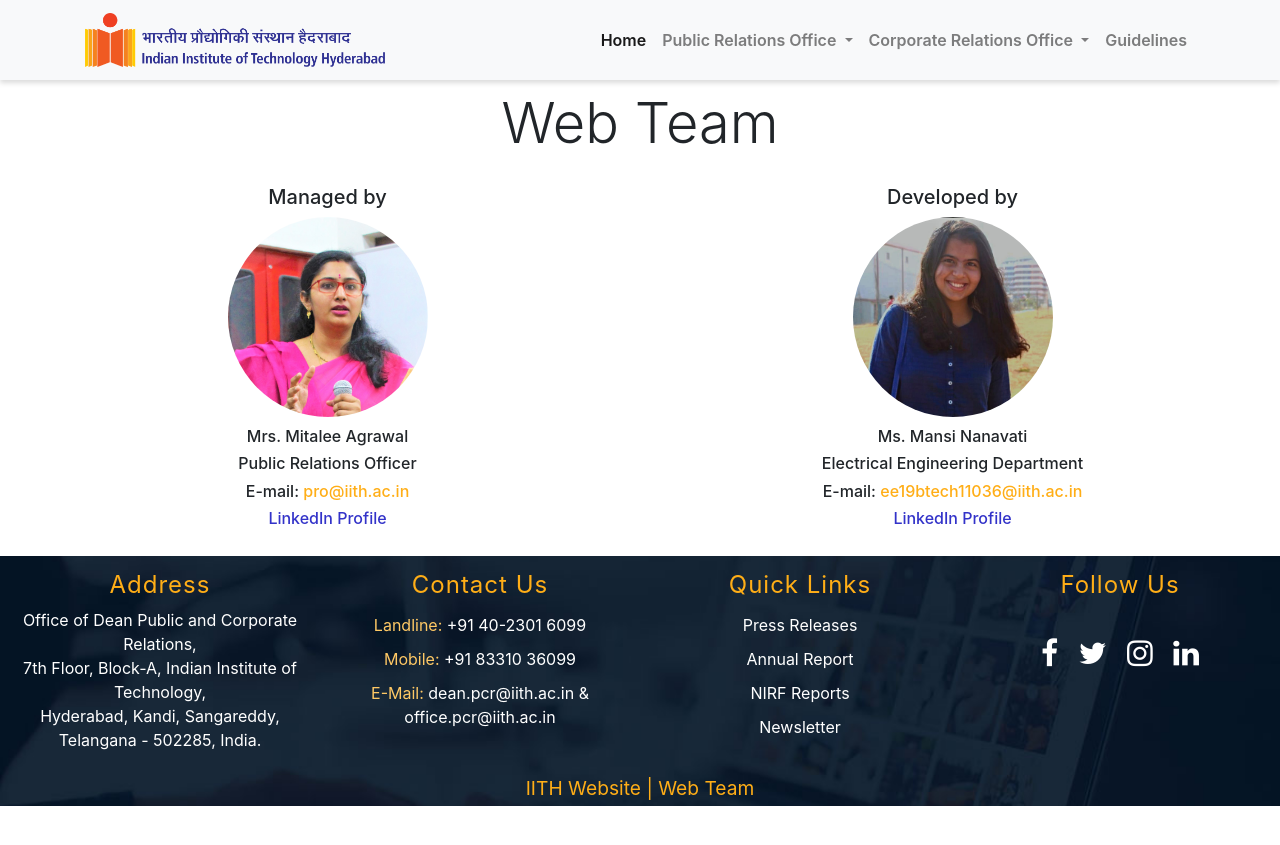
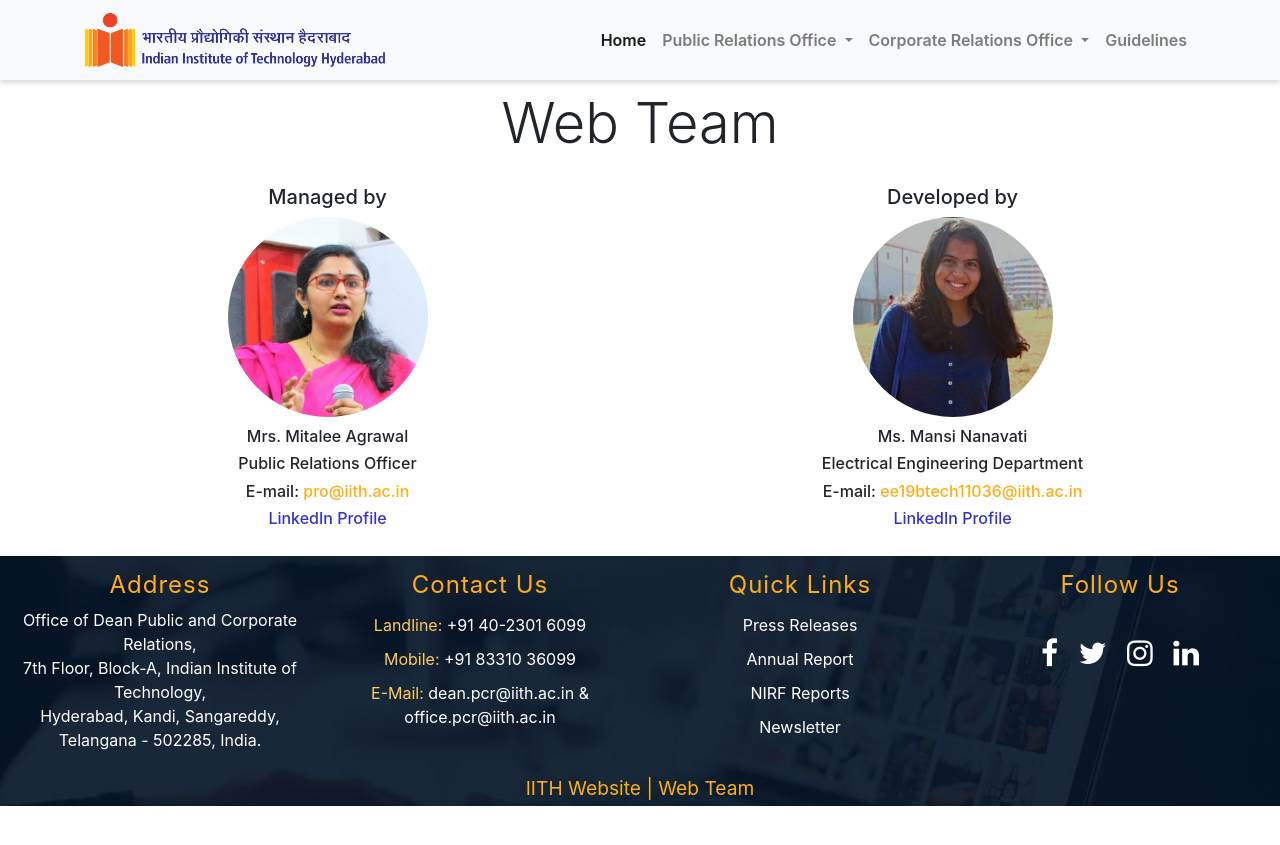
Before and after one commit to pcr-iith/pcr.iith.ac.in, a Jekyll site: the page built from team.html, in a window 1280 px wide. Shown: the top 845 px of the page. Built offline with Jekyll 4.4.1, drawn with Linux system fonts in a browser that asks for light colours.

Commit message:
Image compression

```diff
--- a/_includes/footer.html
+++ b/_includes/footer.html
@@ -23,7 +23,7 @@
         <div class="col-md-3">
           <h2>Quick Links</h2>
           <ul>
-            <li style="text-align: center;"><a href="pressrelease.html" target="_blank">Press Releases</a></li>
+            <li style="text-align: center;"><a href="pressrelease.html">Press Releases</a></li>
             <li style="text-align: center;"><a href="https://iith.ac.in/reports/" target="_blank">Annual Report</a></li>
             <li style="text-align: center;"><a href="https://iith.ac.in/reports/" target="_blank">NIRF Reports</a></li>
             <li style="text-align: center;"><a href="https://iith.ac.in/about/newsletters-iith/" target="_blank" style="">Newsletter</a></li>
@@ -37,7 +37,7 @@
           <a href="https://www.linkedin.com/school/indian-inst-of-technology-hyderabad/" target="_blank"><i class="fa fa-linkedin"></i></a></p>
         </div>
         <div class="col-md-12 text-center" style="color: #ffae17; font-size: 1.2em;">
-          <a href="https://iith.ac.in/" target="_blank" style="color: #ffae17;">IITH Website</a>   |   <a href="team.html" target="_blank" style="color: #ffae17;">Web Team</a>
+          <a href="https://iith.ac.in/" target="_blank" style="color: #ffae17;">IITH Website</a>   |   <a href="team.html" style="color: #ffae17;">Web Team</a>
         </div>
       </div>
     </div>
```
Also changed, not shown: images/IMG_8431 - Copy.JPG, images/acads_beautiful2.jpg, images/cr3.jpg, images/iith_acads2.jpg, images/mansi.jpeg, images/mrs.archana.jpeg, images/pr2.jpeg, 11 other files.
